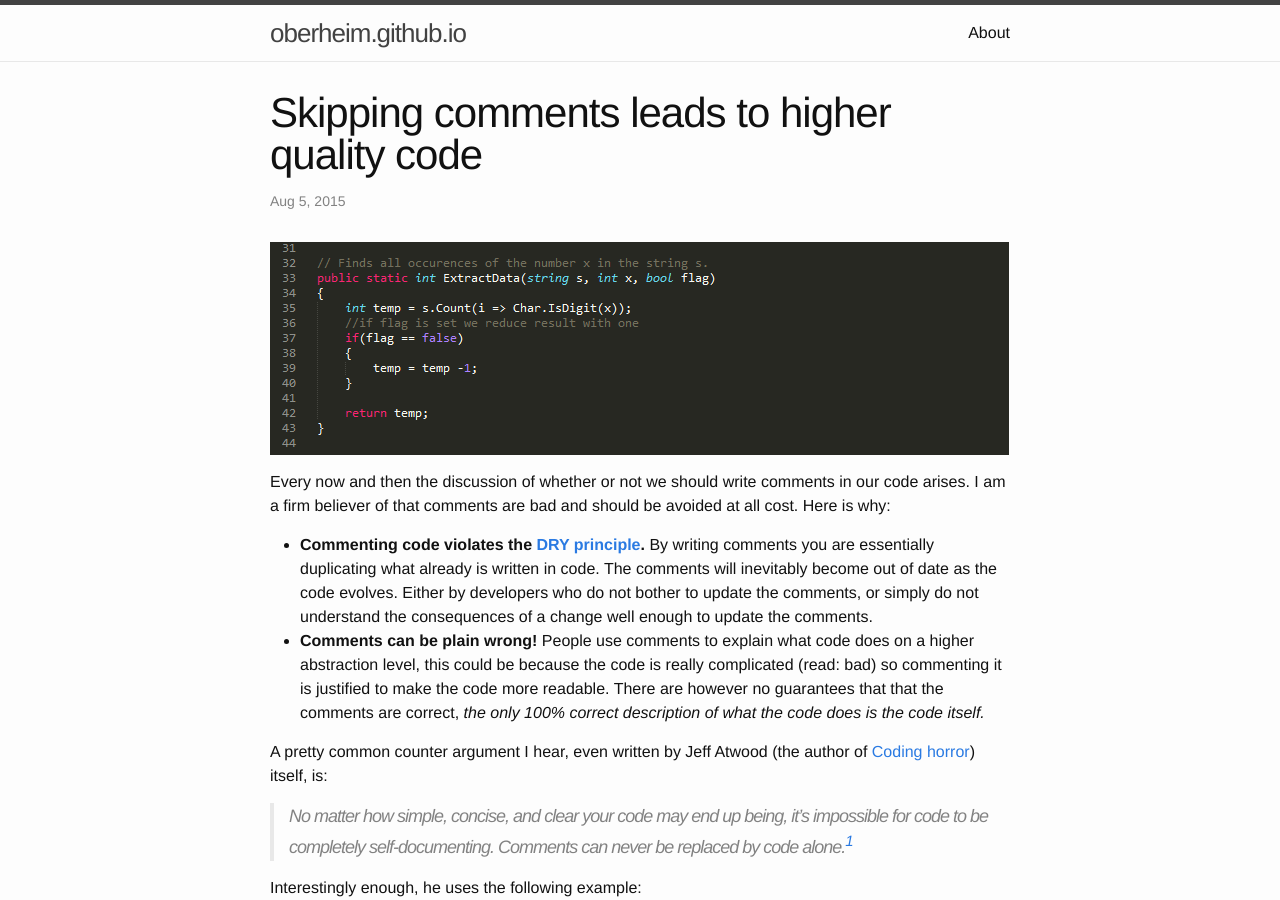
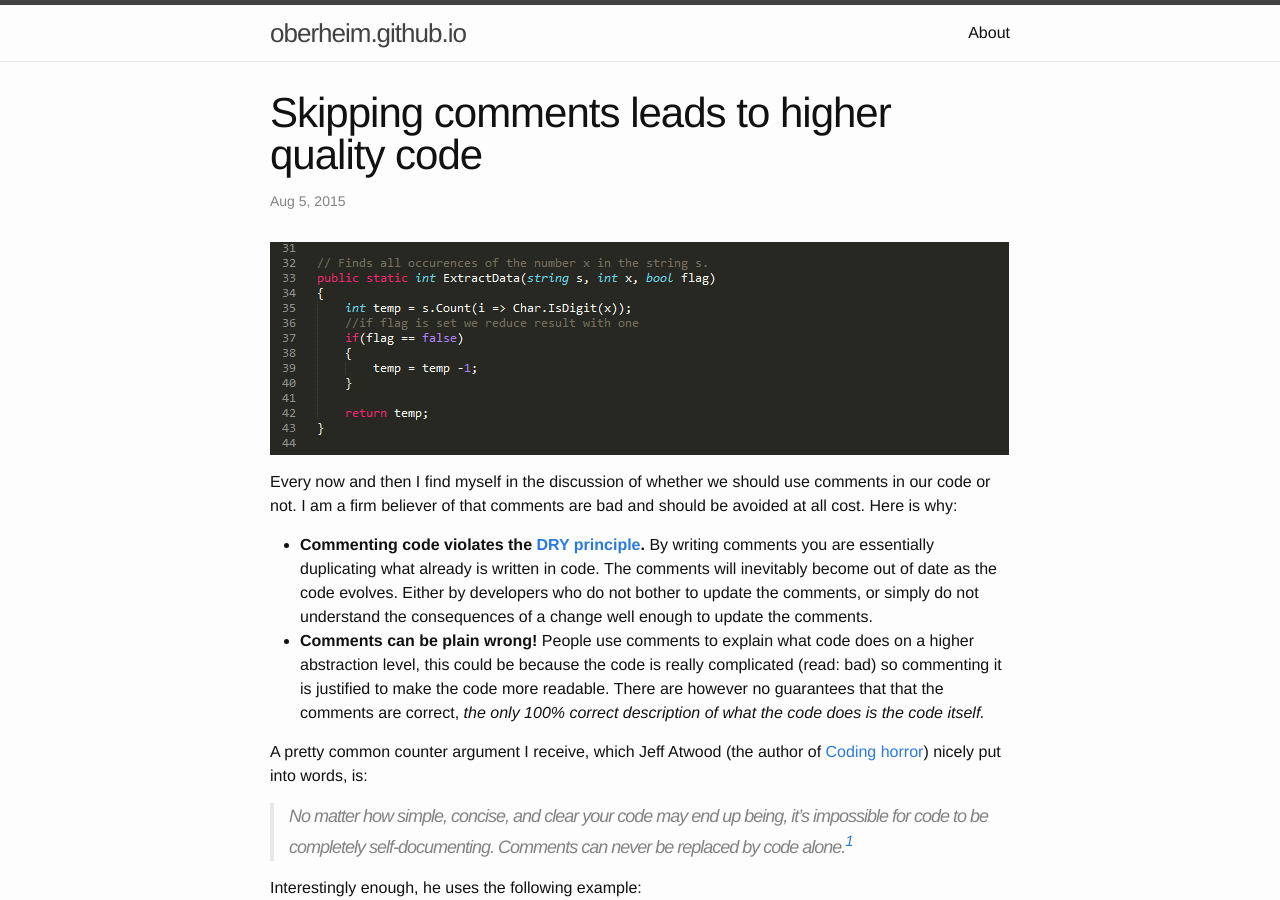
Before and after one commit to Oberheim/Oberheim.github.io, a Jekyll site: the page built from _posts/2015-08-05-are-you-still-commenting-your-code.markdown, in a window 1280 px wide and 900 px high. Built offline with Jekyll 4.4.1, drawn with Linux system fonts in a browser that asks for light colours; comment, search, counter and statistics services are not loaded.

Commit message:
small adjustments

```diff
--- a/_posts/2015-08-05-are-you-still-commenting-your-code.markdown
+++ b/_posts/2015-08-05-are-you-still-commenting-your-code.markdown
@@ -9,12 +9,12 @@ draft: true
 
 <img src="https://github.com/Oberheim/oberheim.github.io/raw/master/_assets/images/bad_code.png" alt="Some really bad code" style="max-width: 100%;height:auto;" />
 
-Every now and then the discussion of whether or not we should write comments in our code arises. I am a firm believer of that comments are bad and should be avoided at all cost. Here is why:
+Every now and then I find myself in the discussion of whether we should use comments in our code or not. I am a firm believer of that comments are bad and should be avoided at all cost. Here is why:
 
 - **Commenting code violates the [DRY principle](https://en.wikipedia.org/wiki/Don't_repeat_yourself).** By writing comments you are essentially duplicating what already is written in code. The comments will inevitably become out of date as the code evolves. Either by developers who do not bother to update the comments, or simply do not understand the consequences of a change well enough to update the comments.
 - **Comments can be plain wrong!** People use comments to explain what code does on a higher abstraction level, this could be because the code is really complicated (read: bad) so commenting it is justified to make the code more readable. There are however no guarantees that that the comments are correct, *the only 100% correct description of what the code does is the code itself.*
 
-A pretty common counter argument I hear, even written by Jeff Atwood (the author of [Coding horror](http://blog.codinghorror.com/)) itself, is:
+A pretty common counter argument I receive, which Jeff Atwood (the author of [Coding horror](http://blog.codinghorror.com/)) nicely put into words, is:
 
 >No matter how simple, concise, and clear your code may end up being, it's impossible for code to be completely self-documenting. Comments can never be replaced by code alone.[^1]
 
```
